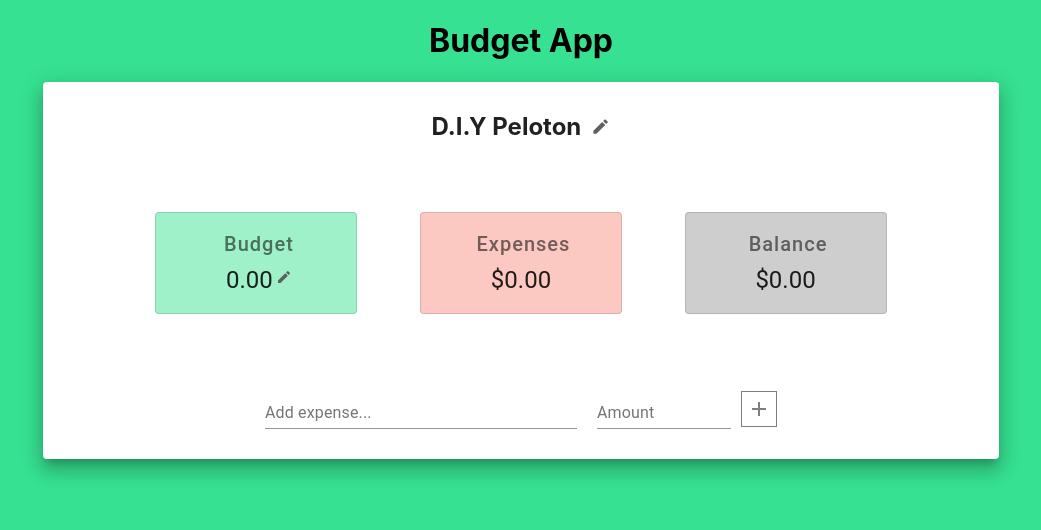
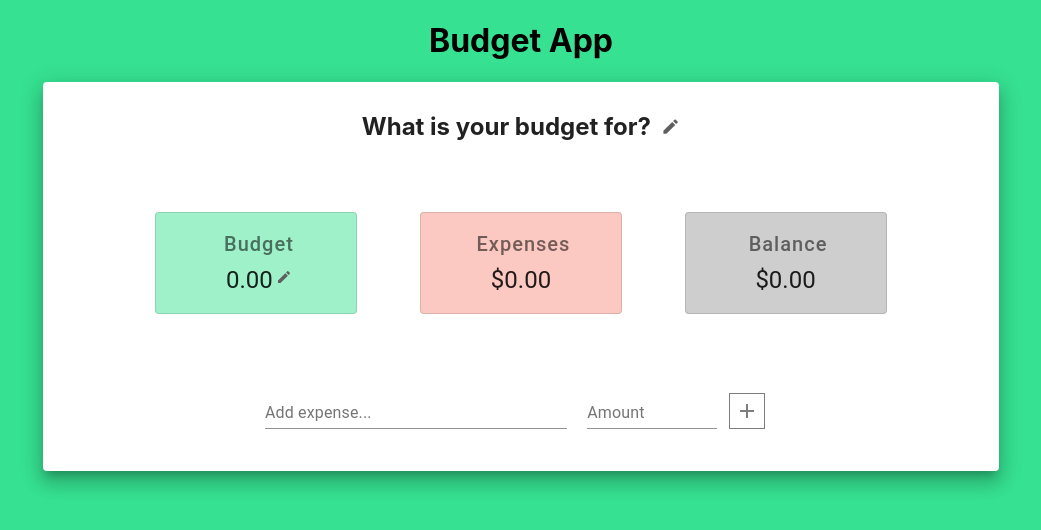
Before and after one commit to CarlaCarrasco/react-budget-app, a React (Create React App) app: page / in a window 1280 px wide. Shown: the top 530 px of the page, without its empty margins (119-1160 px from the left). Built offline with nearby package versions, Linux system fonts and the light colour scheme.

Commit message:
changed default budget name

```diff
--- a/src/Components/BudgetName.js
+++ b/src/Components/BudgetName.js
@@ -26,7 +26,7 @@
 export const BudgetName = props => {
    const classes = useStyles();
    const [edit, setEdit] = useState(false);
-   const [name, setName] = useState('D.I.Y Peloton');
+   const [name, setName] = useState(`What is your budget for?`);
    const editClicked = () => edit ? setEdit(false) : setEdit(true);
 
     if(edit) {
--- a/src/Components/inputExpense.js
+++ b/src/Components/inputExpense.js
@@ -1,6 +1,7 @@
 import React, {useState} from 'react';
 import { makeStyles } from '@material-ui/core/styles';
 import TextField from '@material-ui/core/TextField';
+import IconButton from '@material-ui/core/IconButton';
 import AddIcon from '@material-ui/icons/Add';
 
 const useStyles = makeStyles((theme) => ({
@@ -11,8 +12,6 @@
     flexDirection: 'row'
   },
   addIcon: {
-      marginTop: '10px',
-      marginLeft: '10px',
       padding: '5px',
       border: '1px solid #7e7e7e',
       color: '#7e7e7e'
@@ -52,7 +51,9 @@
                   submitAmount(e)
             }}}
             />
-            <AddIcon type='submit' className={classes.addIcon} onClick={(e) => submitAmount(e)}/>
+            <IconButton>
+              <AddIcon className={classes.addIcon} type='submit' onClick={(e) => submitAmount(e)}/>
+            </IconButton>
         </form>
     );
 }
```
